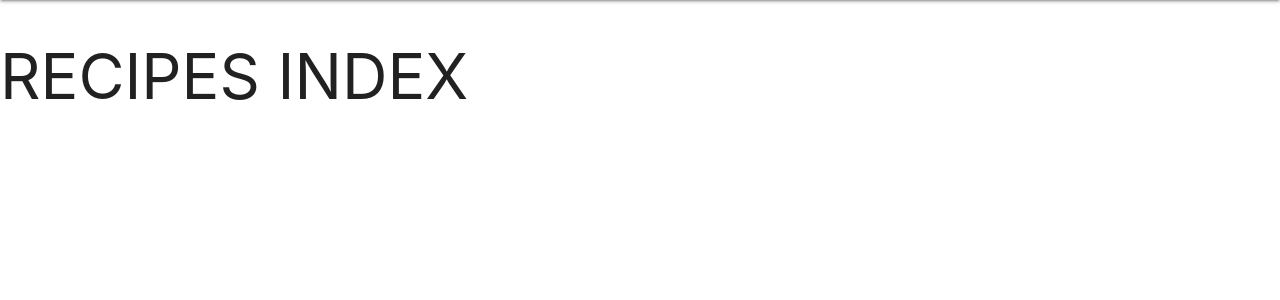
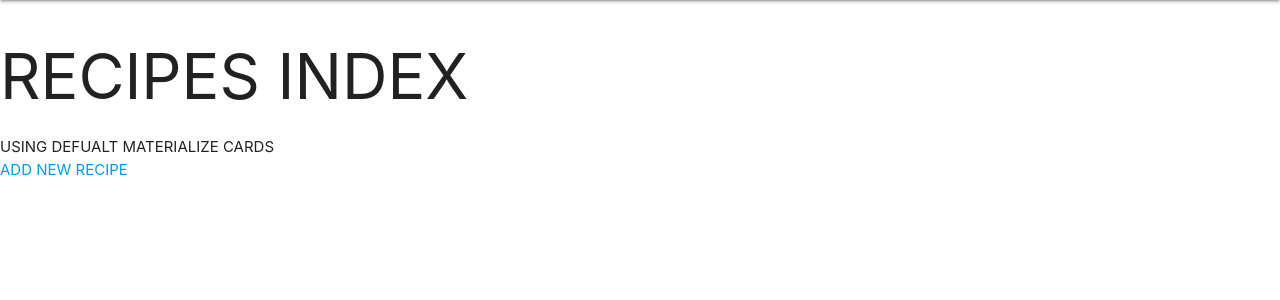
Before and after one commit to WeAreRyan/KetoNom, a Django app: page /recipes/ in a window 1280 px wide. Shown: the part 64-364 px from the top of the page. Run offline with Django 4.2, Linux system fonts and the light colour scheme; data that the repository does not hold is empty.

Commit message:
updates recipe index page and add recipe review functionality

```diff
--- a/main_app/admin.py
+++ b/main_app/admin.py
@@ -1,7 +1,6 @@
 from django.contrib import admin
-from .models import Test, Recipe, Review
+from .models import Recipe, Review
 
 # Register your models here.
-admin.site.register(Test)
 admin.site.register(Recipe)
 admin.site.register(Review)
--- a/main_app/templates/main_app/recipe_form.html
+++ b/main_app/templates/main_app/recipe_form.html
@@ -13,6 +13,7 @@
     {% csrf_token %}
     <table>
         {{ form.as_table }}
+        {% csrf_token %}
     </table>
     <input type="submit" value="Submit!" class="btn">
   </form>
--- a/main_app/templates/recipes/index.html
+++ b/main_app/templates/recipes/index.html
@@ -5,26 +5,27 @@
 {% block content %}
 
 <h1> RECIPES INDEX</h1>
+<div>USING DEFUALT MATERIALIZE CARDS</div>
+<a href="/recipes/create/">ADD NEW RECIPE</a>
+<br>
+<div class="row" style="margin: 50px">
 {% for recipe in recipes %}
-<div>default materialize card</div>
-<div class="row">
-  <div class="col s12 m7">
+  <div class="col s2">
     <div class="card">
       <div class="card-image">
         <img src="images/sample-1.jpg">
-        <span class="card-title">Card Title</span>
+        <span class="card-title"> card title</span>
       </div>
       <div class="card-content">
-        <p>I am a very simple card. I am good at containing small bits of information.
-        I am convenient because I require little markup to use effectively.</p>
+        <p>{{ recipe.description }}</p>
       </div>
       <div class="card-action">
-        <a href="#">This is a link</a>
+        <a href="{% url 'recipe_detail' recipe.id %}">{{ recipe.name }}</a>
       </div>
     </div>
   </div>
+  {% endfor %}
 </div>
-{% endfor %}
 
 
 
--- a/main_app/urls.py
+++ b/main_app/urls.py
@@ -1,10 +1,16 @@
 from django.urls import path, include
 from . import views
+# ADDED FOR LOCAL IMAGE FUNCTIONALITY
+from django.conf import settings
+from django.conf.urls.static import static
+# END
 
 urlpatterns = [
     path('', views.home, name='home'),
     path('about/', views.about, name='about'),
     path('recipes/', views.recipes_index, name='recipes'),
     path('recipes/create/', views.RecipeCreate.as_view(), name="recipe_create"),
+    path('recipes/<int:recipe_id>/', views.recipes_detail, name="recipe_detail"),
+    path('recipes/<int:recipe_id>/reviews_create', views.reviews_create, name="reviews_create"),
     path('accounts/signup/', views.signup, name='signup'),
-]
+]+ static(settings.MEDIA_URL, document_root=settings.MEDIA_ROOT)
--- a/main_app/views.py
+++ b/main_app/views.py
@@ -3,6 +3,7 @@ from django.views.generic.edit import CreateView, UpdateView, DeleteView
 from django.shortcuts import render, redirect, get_object_or_404
 from django.contrib.auth import login
 from django.contrib.auth.decorators import login_required
+from .forms import ReviewCreate
 from .models import Recipe, Review
 from .forms import UserForm
 
@@ -16,11 +17,36 @@ def recipes_index(request):
     recipes = Recipe.objects.all()
     return render(request, "recipes/index.html", {"recipes": recipes})
 
+def recipes_detail(request, recipe_id):
+    recipe = Recipe.objects.get(id=recipe_id)
+    reviewForm = ReviewCreate()
+    return render(request, "recipes/detail.html", {"recipe": recipe, "reviewForm": reviewForm })
+
+def reviews_create(request, recipe_id):
+    form = ReviewCreate(request.POST)
+    print("HELLOS")
+    if form.is_valid():
+        review = form.save(commit=False)
+        review.recipe_id = recipe_id
+        review.user_id = request.user.id
+        print(review.body, review.recipe_id)
+        review.save()
+    return redirect("home")
+
+
+
+
+
 
 # CLASS-BASED VIEWS
 class RecipeCreate(CreateView):
     model = Recipe
     fields = ["name", "cookTime", "totalTime", "ingredients", "instructions"]
+
+    def form_valid(self, form):
+        form.instance.user = self.request.user
+        return super().form_valid(form)
+
 
 
 
```
Also changed, not shown: KetoNom/settings.py (+13 -1 lines), main_app/forms.py (+7 -0 lines), main_app/models.py (+14 -0 lines), main_app/templates/recipes/detail.html (+8 -1 lines), main_app/migrations/0001_initial.py (added), main_app/migrations/0002_recipe_description.py (added), main_app/migrations/__init__.py (added).
